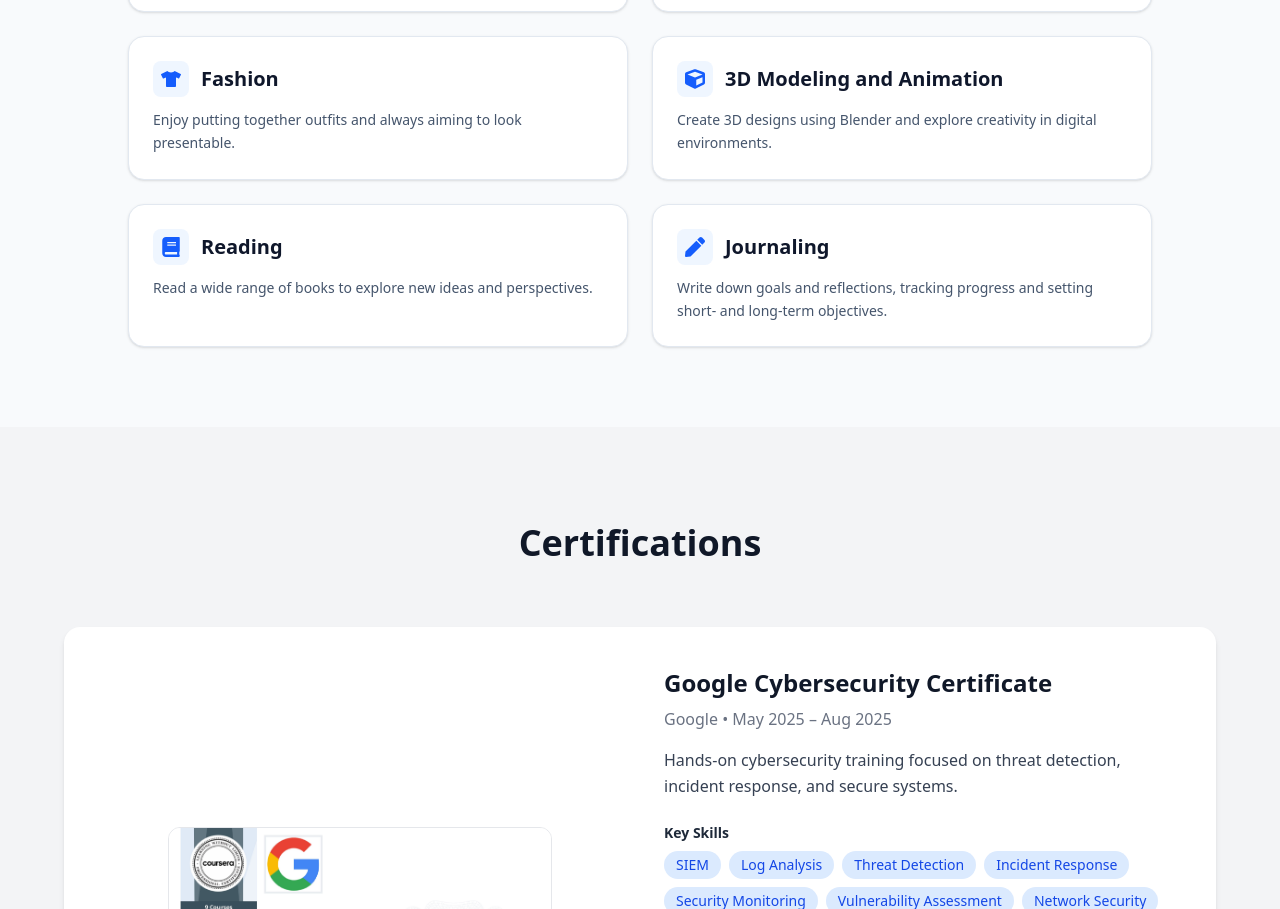
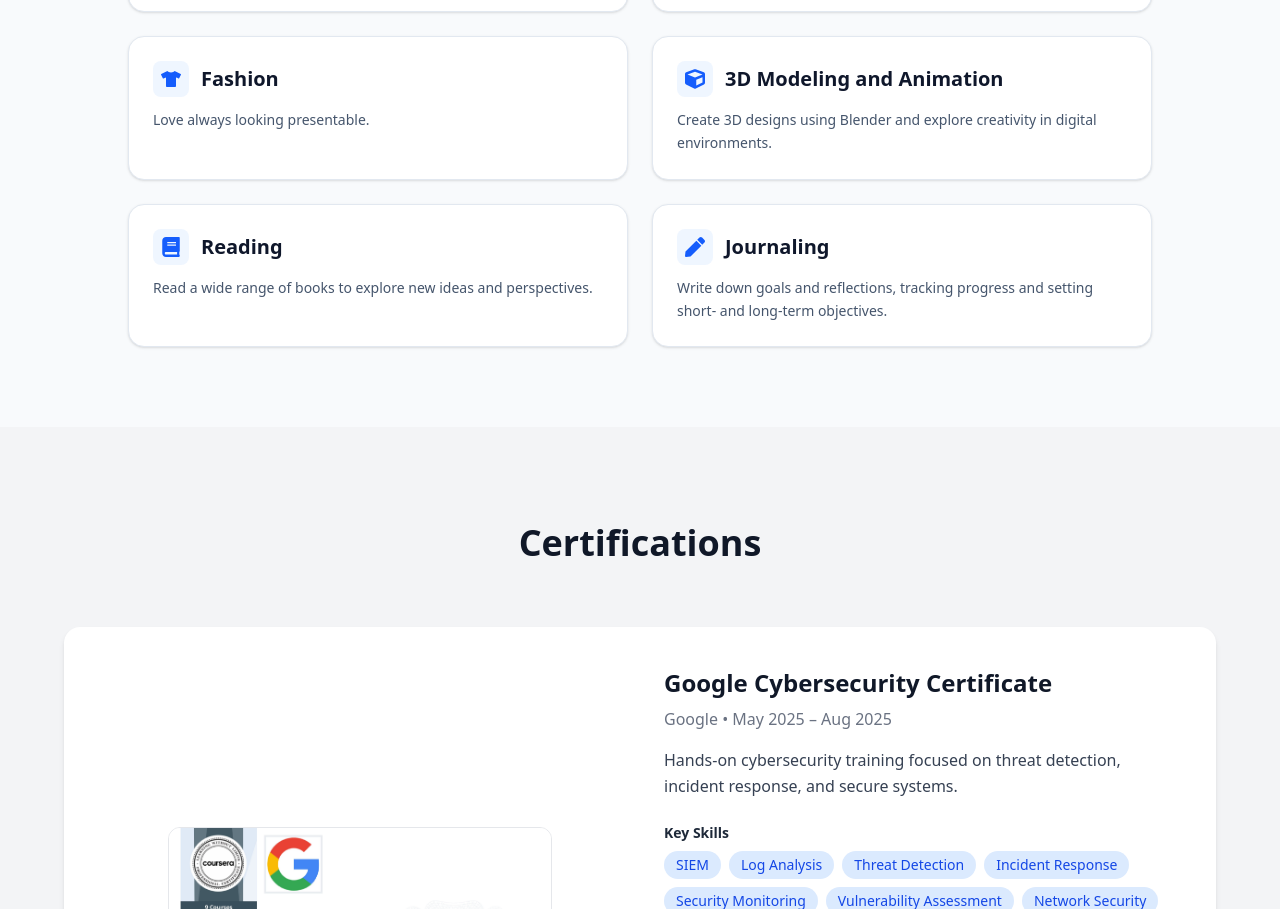
Before and after one commit to danielpope05/Portfolio, a React (Vite) app: page / in a window 1280 px wide. Shown: the part 4929-5838 px from the top of the page. Built offline with nearby package versions, Linux system fonts and the light colour scheme.

Commit message:
fash update)

```diff
--- a/src/components/Interests.jsx
+++ b/src/components/Interests.jsx
@@ -15,7 +15,7 @@
     {
       title: "Fashion",
       icon: <FaTshirt />,
-      description: "Enjoy putting together outfits and always aiming to look presentable."
+      description: "Love always looking presentable."
     },
     {
       title: "3D Modeling and Animation",
```
